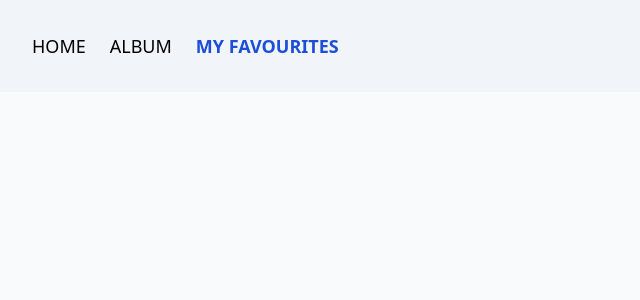
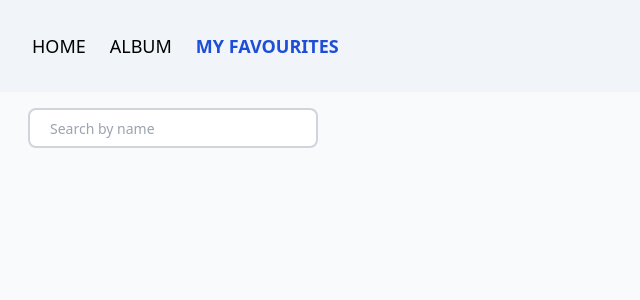
Before and after one commit to rezaul3025/id-rez-react, a React (Create React App) app: page /my-fav in a window 1280 px wide. Shown: the top 300 px of the page, without its empty margins (0-640 px from the left). Built offline with nearby package versions, Linux system fonts and the light colour scheme.

Commit message:
add search function favorites

```diff
--- a/src/pages/MyFavourites.js
+++ b/src/pages/MyFavourites.js
@@ -1,20 +1,32 @@
 import React from "react";
 import PhotoGrid from "../components/PhotoGrid";
+import PhotoSearch from "../components/PhotoSearch";
+
 import { useState, useEffect } from "react";
 
 const MyFavourites = () => {
     const [data, setData] = useState([]);
+    const [results, setResults] = useState([]);
 
     useEffect(() => {
-        setData(JSON.parse(localStorage.getItem('saved_photos')));
+        let savedPhotos = JSON.parse(localStorage.getItem('saved_photos'));
+        setData(savedPhotos);
+        setResults(savedPhotos);
     }, []);
+
+    const doSearchOnCurrentResults = (event) => {
+        if (data != null) {
+            let searchItems = data.filter(function (entry) { return entry.name.includes(event.target.value); });
+            setResults(searchItems);
+        }
+    }
 
     return (
         <div className="relative mx-auto text-gray-600">
+            <PhotoSearch handleSearch={doSearchOnCurrentResults} />
             <div id="photos" className="pt-4">
-
                 {data != null &&
-                    <PhotoGrid results={data} />
+                    <PhotoGrid results={results} />
                 }
             </div>
         </div>
```
